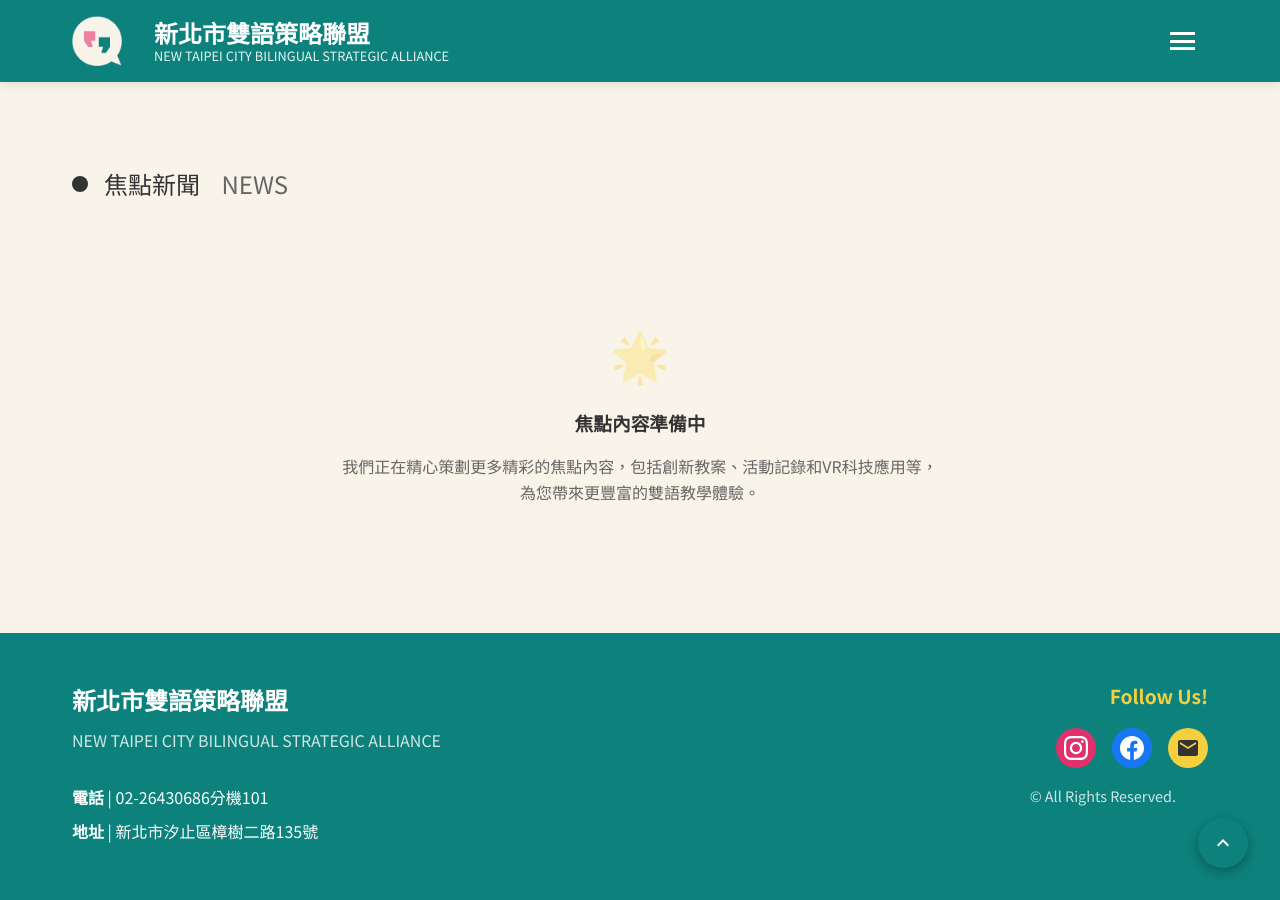
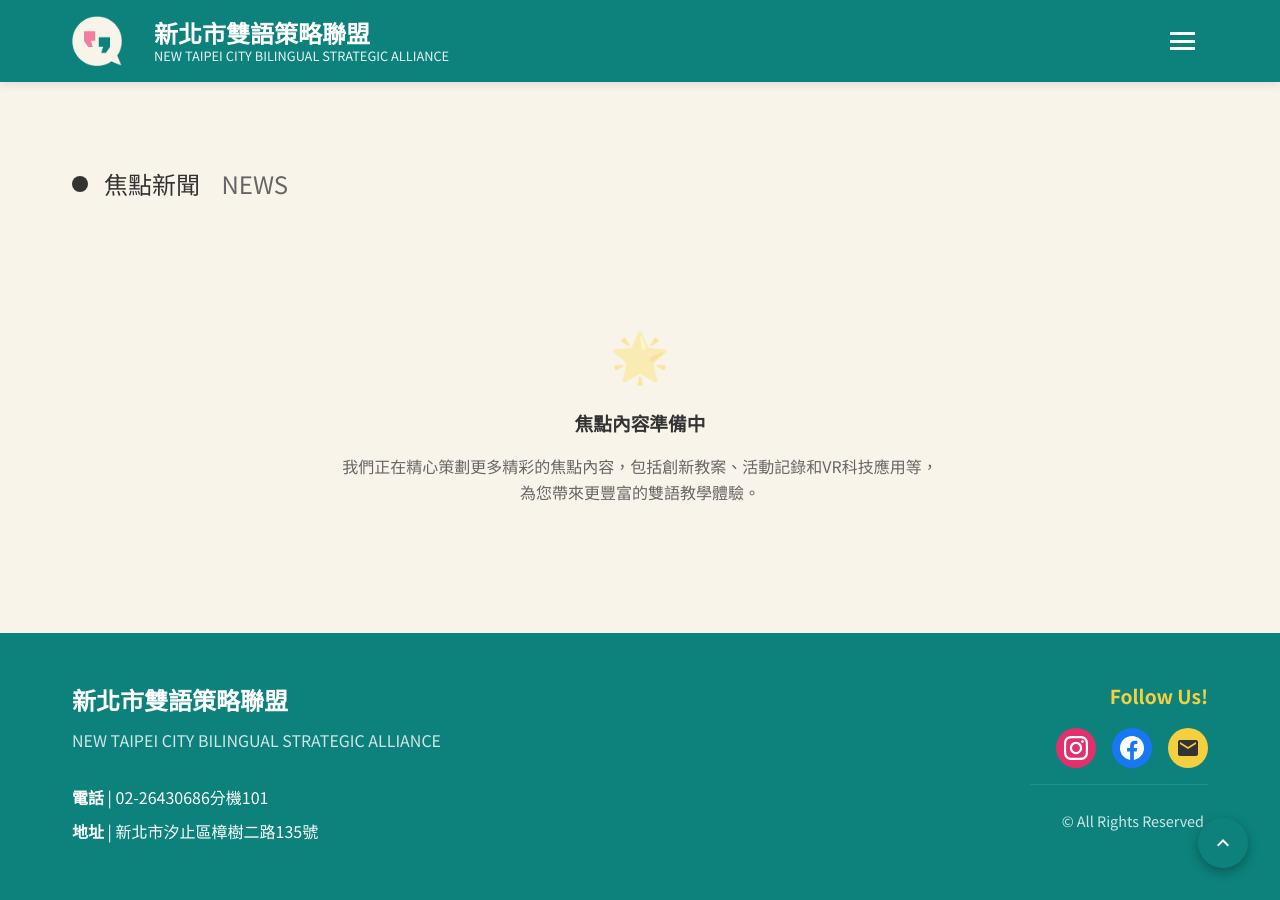
Before and after one commit to ntpc-bsa/ntpc-bsa.github.io, a Jekyll site: the page built from index.html, in a window 1280 px wide and 900 px high, scrolled down 1063 px. Built offline with Jekyll 4.4.1, drawn with Linux system fonts in a browser that asks for light colours; some web fonts are replaced.

Commit message:
Move copyright to bottom and align left with separator line

```diff
--- a/assets/css/style.css
+++ b/assets/css/style.css
@@ -1009,17 +1009,17 @@
 .footer-copyright {
     max-width: 1200px;
     margin: 0 auto;
-    padding: 1rem 0 0 2rem;
-    text-align: right;
-    position: relative;
+    padding: 1.5rem 0 1rem 2rem;
+    text-align: left;
+    border-top: 1px solid rgba(255,255,255,0.1);
+    margin-top: 1rem;
 }
 
 .footer-copyright p {
     color: rgba(255,255,255,0.8);
     font-size: 0.9rem;
     margin: 0;
-    text-align: right;
-    margin-right: 2rem;
+    text-align: left;
 }
 
 /* 回到頂部按鈕 */
@@ -1371,9 +1371,10 @@
 
     .footer-copyright {
         text-align: left;
-        padding: 1rem 1.5rem 0 1.5rem;
-        margin: 0;
+        padding: 1.5rem 1.5rem 1rem 1.5rem;
+        margin: 1rem 0 0 0;
         max-width: none;
+        border-top: 1px solid rgba(255,255,255,0.1);
     }
 
     .footer-copyright p {
@@ -1543,10 +1544,11 @@
     }
 
     .footer-copyright {
-        padding: 1rem 1rem 0 1rem;
+        padding: 1.5rem 1rem 1rem 1rem;
         text-align: left;
-        margin: 0;
+        margin: 1rem 0 0 0;
         max-width: none;
+        border-top: 1px solid rgba(255,255,255,0.1);
     }
 
     .footer-copyright p {
```
